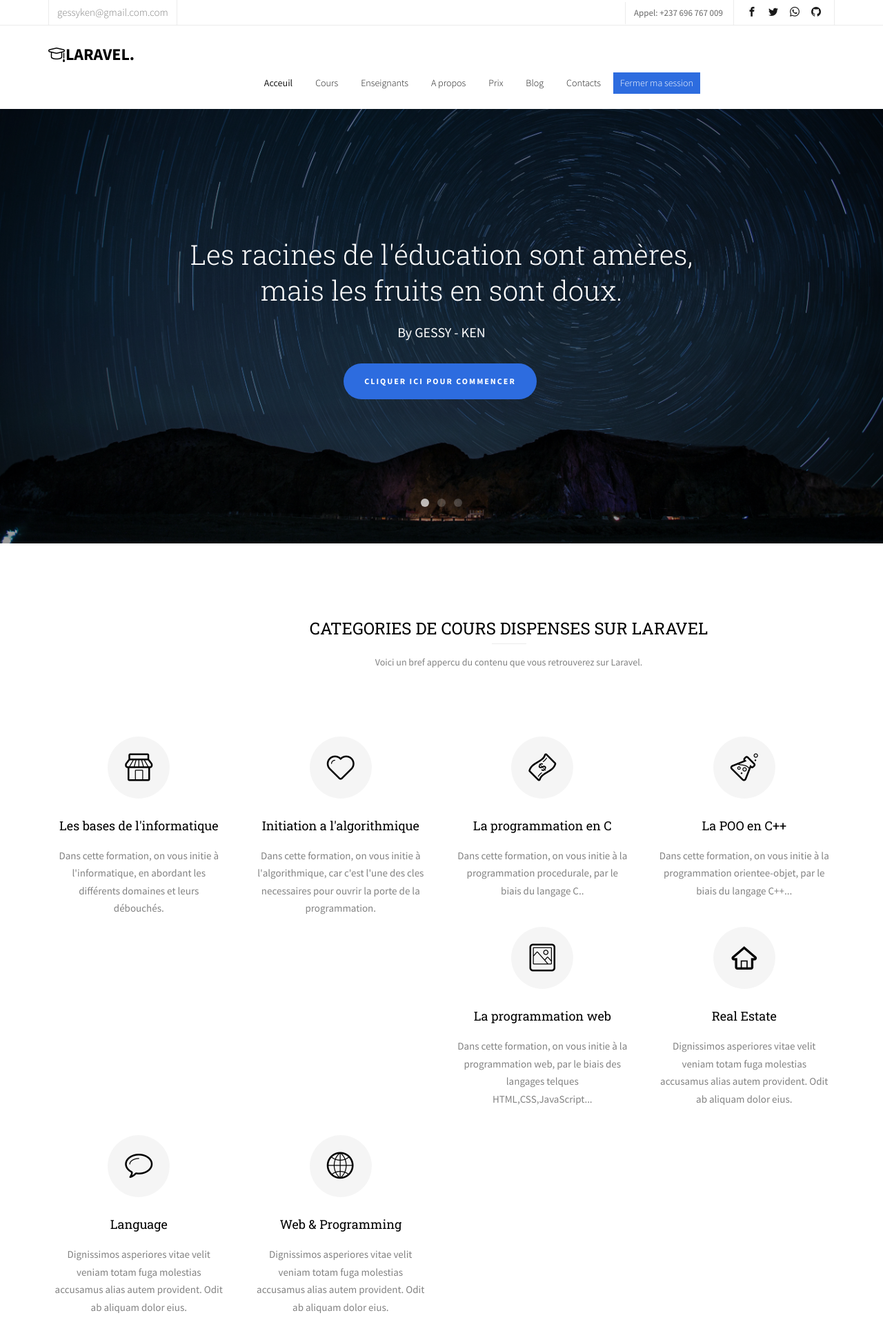
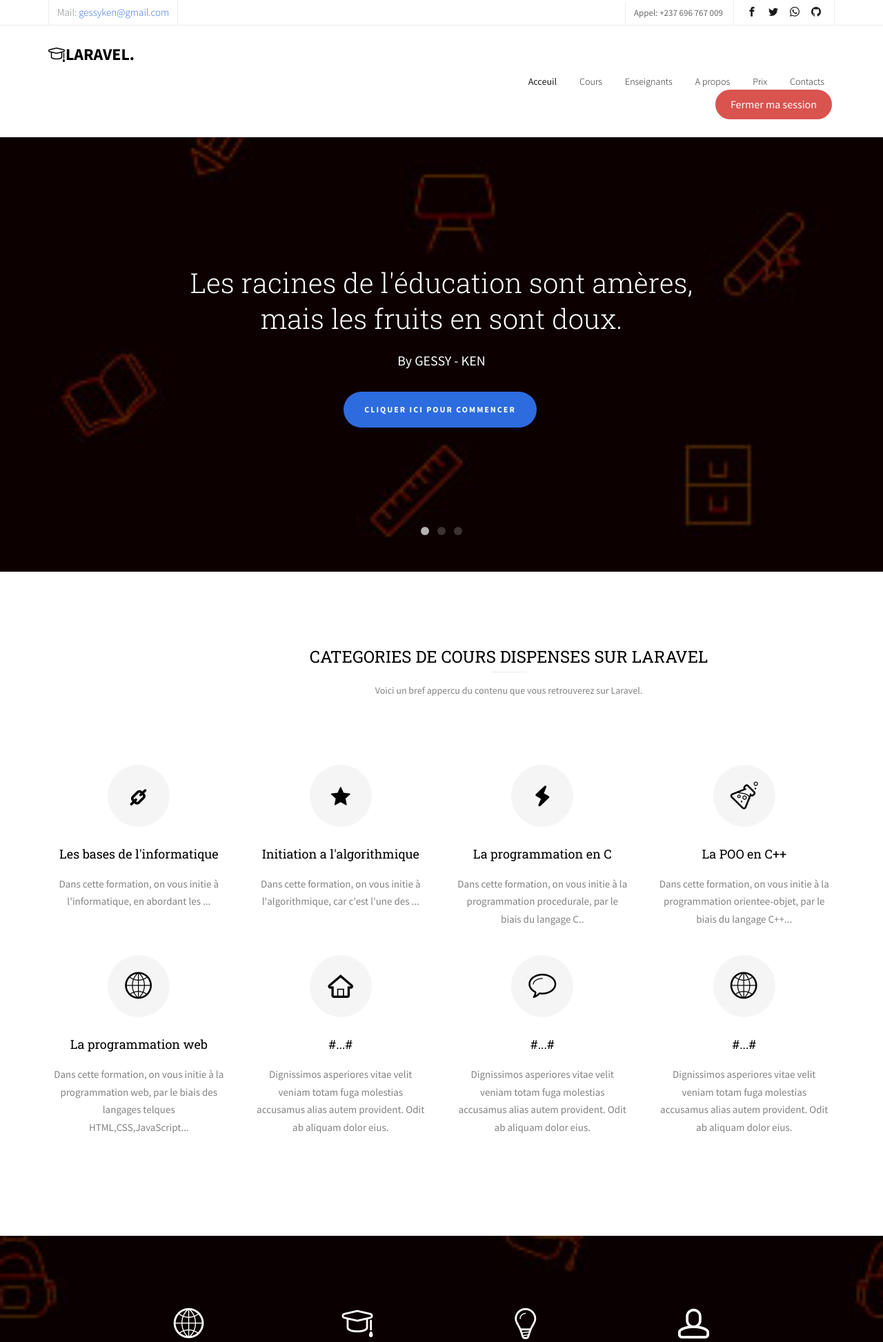
Before and after one commit to gessyken/kencode, a Laravel app: page /home in a window 1280 px wide. Shown: the top 1946 px of the page at 69% size. Run offline with Laravel 10, Linux system fonts and the light colour scheme; a user stored in the database is signed in; tables that the repository leaves empty hold one stand-in row (values such as "Sample post"); some web fonts are replaced.

Commit message:
Adding style on pages (backgrounds on covers pages, background and small other things on some parts of home page

```diff
--- a/resources/views/auth/login.blade.php
+++ b/resources/views/auth/login.blade.php
@@ -6,8 +6,8 @@
 <div class="container">
     <div class="row justify-content-center">
         <div class="col-md-6">
-            <div class="card bg-dark text-white border-white border-3">
-                <div class="card-header border-white"><h4>{{ __('Connexion') }}</h4></div>
+            <div class="border p-4 rounded rounded-5 border-3">
+                <div class="card-header p-3 border-white"><h4>{{ __('Connexion') }}</h4></div>
 
                 <div class="card-body">
                     <form method="POST" action="{{ route('login') }}">
@@ -55,7 +55,7 @@
 
                         <div class="row mb-0">
                             <div class="col-md-12 text-center">
-                                <button type="submit" class="btn btn-primary">
+                                <button type="submit" class="btn bg-white">
                                     {{ __('Se connecter') }}
                                 </button>
                                 <hr>
--- a/resources/views/auth/register.blade.php
+++ b/resources/views/auth/register.blade.php
@@ -6,7 +6,7 @@
 <div class="container">
     <div class="row justify-content-center">
         <div class="col-md-8">
-            <div class="card bg-dark text-white border-white border-3">
+            <div class="border p-4 rounded rounded-5 border-3">
                 <div class="card-header border-white"><h3>{{ __('Inscription') }}</h3></div>
 
                 <div class="card-body">
@@ -65,7 +65,7 @@
 
                         <div class="row mb-0">
                             <div class="col-md-6 offset-md-4">
-                                <button type="submit" class="btn btn-primary">
+                                <button type="submit" class="btn bg-white">
                                     {{ __("S'inscrire") }}
                                 </button>
                             </div>
--- a/resources/views/courses.blade.php
+++ b/resources/views/courses.blade.php
@@ -6,7 +6,7 @@
 	<aside id="fh5co-hero">
 		<div class="flexslider">
 			<ul class="slides">
-		   	<li style="background-image: url(images/img_bg_4.jpg);">
+		   	<li style="background-image: url(images/school.jpg);">
 		   		<div class="overlay-gradient"></div>
 		   		<div class="container">
 		   			<div class="row">
--- a/resources/views/home.blade.php
+++ b/resources/views/home.blade.php
@@ -4,7 +4,7 @@
     <aside id="fh5co-hero">
         <div class="flexslider">
             <ul class="slides">
-            <li style="background-image: url(images/peace.jpg);">
+            <li style="background-image: url(images/school.jpg);">
                 <div class="overlay-gradient"></div>
                 <div class="container">
                     <div class="row">
@@ -18,7 +18,7 @@
                     </div>
                 </div>
             </li>
-            <li style="background-image: url(images/img_bg_2.jpg);">
+            <li style="background-image: url(images/school.jpg);">
                 <div class="overlay-gradient"></div>
                 <div class="container">
                     <div class="row">
@@ -32,7 +32,7 @@
                     </div>
                 </div>
             </li>
-            <li style="background-image: url(images/img_bg_3.jpg);">
+            <li style="background-image: url(images/school.jpg);">
                 <div class="overlay-gradient"></div>
                 <div class="container">
                     <div class="row">
@@ -62,29 +62,29 @@
                 <div class="col-md-3 col-sm-6 text-center animate-box">
                     <div class="services">
                         <span class="icon">
-                            <i class="icon-shop"></i>
+                            <i class="icon-link"></i>
                         </span>
                         <div class="desc">
                             <h3><a href="#">Les bases de l'informatique</a></h3>
-                            <p>Dans cette formation, on vous initie à l'informatique, en abordant les différents domaines et leurs débouchés.</p>
+                            <p>Dans cette formation, on vous initie à l'informatique, en abordant les ...</p>
                         </div>
                     </div>
                 </div>
                 <div class="col-md-3 col-sm-6 text-center animate-box">
                     <div class="services">
                         <span class="icon">
-                            <i class="icon-heart4"></i>
+                            <i class="icon-star3"></i>
                         </span>
                         <div class="desc">
                             <h3><a href="#">Initiation a l'algorithmique</a></h3>
-                            <p>Dans cette formation, on vous initie à l'algorithmique, car c'est l'une des cles necessaires pour ouvrir la porte de la programmation.</p>
+                            <p>Dans cette formation, on vous initie à l'algorithmique, car c'est l'une des  ... </p>
                         </div>
                     </div>
                 </div>
                 <div class="col-md-3 col-sm-6 text-center animate-box">
                     <div class="services">
                         <span class="icon">
-                            <i class="icon-banknote"></i>
+                            <i class="icon-flash"></i>
                         </span>
                         <div class="desc">
                             <h3><a href="#">La programmation en C</a></h3>
@@ -106,7 +106,7 @@
                 <div class="col-md-3 col-sm-6 text-center animate-box">
                     <div class="services">
                         <span class="icon">
-                            <i class="icon-photo"></i>
+                            <i class="icon-world"></i>
                         </span>
                         <div class="desc">
                             <h3><a href="#">La programmation web</a></h3>
@@ -120,7 +120,7 @@
                             <i class="icon-home-outline"></i>
                         </span>
                         <div class="desc">
-                            <h3><a href="#">Real Estate</a></h3>
+                            <h3><a href="#">#...#</a></h3>
                             <p>Dignissimos asperiores vitae velit veniam totam fuga molestias accusamus alias autem provident. Odit ab aliquam dolor eius.</p>
                         </div>
                     </div>
@@ -131,7 +131,7 @@
                             <i class="icon-bubble3"></i>
                         </span>
                         <div class="desc">
-                            <h3><a href="#">Language</a></h3>
+                            <h3><a href="#">#...#</a></h3>
                             <p>Dignissimos asperiores vitae velit veniam totam fuga molestias accusamus alias autem provident. Odit ab aliquam dolor eius.</p>
                         </div>
                     </div>
@@ -142,7 +142,7 @@
                             <i class="icon-world"></i>
                         </span>
                         <div class="desc">
-                            <h3><a href="#">Web &amp; Programming</a></h3>
+                            <h3><a href="#">#...#</a></h3>
                             <p>Dignissimos asperiores vitae velit veniam totam fuga molestias accusamus alias autem provident. Odit ab aliquam dolor eius.</p>
                         </div>
                     </div>
@@ -151,7 +151,7 @@
         </div>
     </div>
 
-    <div id="fh5co-counter" class="fh5co-counters" style="background-image: url(images/img_bg_4.jpg);" data-stellar-background-ratio="0.5">
+    <div id="fh5co-counter" class="fh5co-counters" style="background-image: url(images/school.jpg);" data-stellar-background-ratio="0.5">
         <div class="overlay"></div>
         <div class="container">
             <div class="row">
@@ -234,7 +234,9 @@
                             </div>
                             <div class="item">
                                 <div class="testimony-slide active text-center">
-                                    <div class="user" style="background-image: url(images/person2.jpg);"></div>
+                                    <div class="user h1" style="background-image: url(images/person2.jpg);">
+                                        <i class="icon-user"></i>
+                                    </div>
                                     <span>JOSUE-FERRY NDE<br><small>Etudiant en systemes reseaux informatiques</small></span>
                                     <blockquote>
                                         <p>&ldquo;Ayant la passion d'apprendre et de faire apprendre, j'ai concu cette plateforme qui a pour objectif de vous faire aimer la prorammation autant que moi donc je peux vous assurer que mes differents cours seront le fruit de beaucoup d'amour et de passion.&rdquo;</p>
--- a/resources/views/layouts/app.blade.php
+++ b/resources/views/layouts/app.blade.php
@@ -64,7 +64,7 @@
             <div class="container">
                 <div class="row">
                     <div class="col-xs-12 text-right">
-                        <p class="site">gessyken@gmail.com.com</p>
+                        <p class="site">Mail: <a href="mailto:gessyken@gmail.com">gessyken@gmail.com</a></p>
                         <p class="num">Appel: +237 696 767 009</p>
                         <ul class="fh5co-social">
                             <li><a href="#"><i class="icon-facebook2"></i></a></li>
@@ -82,25 +82,19 @@
                     <div class="col-xs-6">
                         <div id="fh5co-logo"><a href={{ route('home') }}><i class="icon-study"></i> {{ config('app.name') }}<span>.</span></a></div>
                     </div>
-                    <div class="col-xs-10 text-right menu-1">
+                    <div class="col-xs-12 text-right menu-1">
                         <ul>
                             <li class="active"><a href={{ route('home') }}>Acceuil</a></li>
                             <li><a href={{ route('courses') }}>Cours</a></li>
                             <li><a href={{ route('teachers') }}>Enseignants</a></li>
                             <li><a href={{ route('about') }}>A propos</a></li>
                             <li><a href={{ route('pricing') }}>Prix</a></li>
-                            <li class="has-dropdown">
-                                <a href="blog.html">Blog</a>
-                                <ul class="dropdown">
-                                    <li><a href="#">Gessy Ken</a></li>
-                                    <li><a href="#">Ferry Nde</a></li>
-                                    <li><a href="#">Sergio Chebeu</a></li>
-                                    <li><a href="#">Tony Biaka</a></li>
-                                </ul>
-                            </li>
                             <li><a href={{ route('contact') }}>Contacts</a></li>
                             {{-- <li class="btn-cta"><a href="#"><span>Login</span></a></li> --}}
-                            <li class="btn-cta"><a href='#'><span>Fermer ma session</span></a></li>
+                            <form action="{{ route('logout') }}">
+                                    @csrf
+                                    <button class="btn btn-danger" type="submit">Fermer ma session</button>
+                                </form>
                         </ul>
                     </div>
                 </div>
--- a/resources/views/layouts/app_cover.blade.php
+++ b/resources/views/layouts/app_cover.blade.php
@@ -13,6 +13,11 @@
 		.coverLink{
 			text-decoration: none;
 			color:#fff;
+		}
+		body{
+			background-image: url('/images/school.jpg');
+			background-size: cover;
+			background-repeat: no-repeat;
 		}
 .errors
 {
```
Also changed, not shown: resources/views/auth/passwords/email.blade.php (+5 -5 lines), routes/web.php (line endings or trailing spaces).
